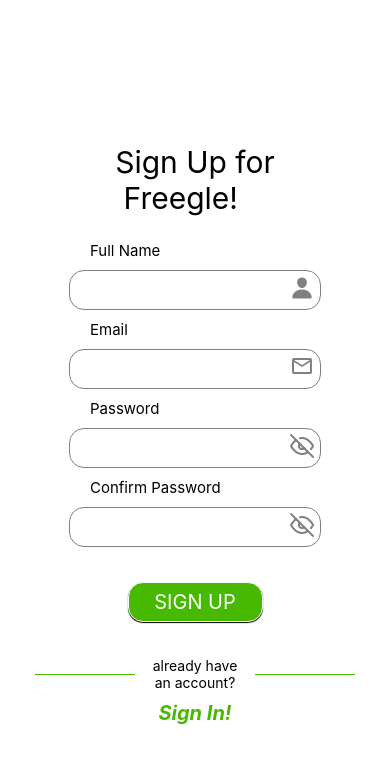
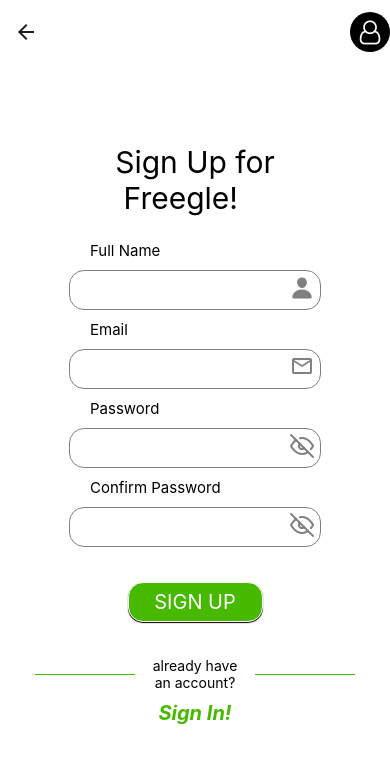
Before and after one commit to SuparnoD/Freegle-App, a React Native app: screen /SignUp in a window 390 px wide. Shown: the top 762 px of the page. Built offline with nearby package versions, Linux system fonts and the light colour scheme.

Commit message:
further auth implementation

```diff
--- a/App.tsx
+++ b/App.tsx
@@ -1,28 +1,38 @@
-import * as React from "react";
+import { useContext } from "react";
 import { NavigationContainer } from "@react-navigation/native";
 import { createNativeStackNavigator } from "@react-navigation/native-stack";
 
 import Home from "./screens/Home";
 import Login from "./screens/Login";
 import SignUp from "./screens/SignUp";
-import AuthContextProvider from "./store/auth-context";
+import UserIcon from "./components/UserIcon";
+import AuthContextProvider, { AuthContext } from "./store/auth-context";
 
 const Stack = createNativeStackNavigator();
 
+// unauthenticated stack
 function AuthStack() {
   return (
+    <Stack.Navigator
+      screenOptions={{
+        headerTitle: "",
+        headerTransparent: true,
+        headerRight: () => {
+          return <UserIcon />;
+        },
+      }}
+    >
+      <Stack.Screen name="Login" component={Login} />
+      <Stack.Screen name="SignUp" component={SignUp} />
+    </Stack.Navigator>
+  );
+}
+
+// authenticated stack
+function AuthenticatedStack() {
+  return (
     <Stack.Navigator>
-      <Stack.Screen
-        name="Login"
-        component={Login}
-        options={{ headerShown: false }}
-      />
-      <Stack.Screen
-        name="SignUp"
-        component={SignUp}
-        options={{ headerShown: false }}
-      />
-      <Stack.Screen
+    <Stack.Screen
       name="Home"
       component={Home}
       options={{ headerShown: false }}
@@ -31,26 +41,21 @@
   );
 }
 
-function AuthenticatedStack() {
+// stack is rendered depending on whether a user is authenticated or not
+function Navigation() {
+  const authCtx = useContext(AuthContext);
+
   return (
-    <Stack.Screen
-      name="Home"
-      component={Home}
-      options={{ headerShown: false }}
-    />
-  );
-}
-
-function Navigation() {
-  return (
-    <AuthContextProvider>
-      <NavigationContainer>
-        <AuthStack />
-      </NavigationContainer>
-    </AuthContextProvider>
+    <NavigationContainer>
+      {!authCtx.isAuthenticated ? <AuthStack /> : <AuthenticatedStack />}
+    </NavigationContainer>
   );
 }
 
 export default function App() {
-  return <Navigation />;
+  return (
+    <AuthContextProvider>
+      <Navigation />
+    </AuthContextProvider>
+  );
 }
--- /dev/null
+++ b/components/UserIcon.js
@@ -0,0 +1,26 @@
+import { StyleSheet, Text, View, TouchableOpacity } from "react-native";
+import React from "react";
+import { FontAwesome } from '@expo/vector-icons';
+
+const UserIcon = props => {
+  return (
+    <View>
+      <TouchableOpacity style={styles.iconBG} onPress={props.onClick}>
+      <FontAwesome name="user-o" size={24} color="white" />
+      </TouchableOpacity>
+    </View>
+  );
+};
+
+export default UserIcon;
+
+const styles = StyleSheet.create({
+  iconBG: {
+    backgroundColor: "black",
+    width: 40,
+    height: 40,
+    alignItems: "center",
+    justifyContent: "center",
+    borderRadius: 25,
+  },
+});
--- a/screens/Login.js
+++ b/screens/Login.js
@@ -26,7 +26,6 @@
     try {
       const token = await login(email, password);
       authCtx.authenticate(token);
-      navigation.navigate("Home")
     } catch (error) {
       alert("Incorrect Credentials")
     }
--- a/screens/SignUp.js
+++ b/screens/SignUp.js
@@ -41,7 +41,6 @@
     try {
       const token = await createUser(email, password);
       authCtx.authenticate(token);
-      navigation.navigate("Home");
     } catch (error) {
     }
   }
```
